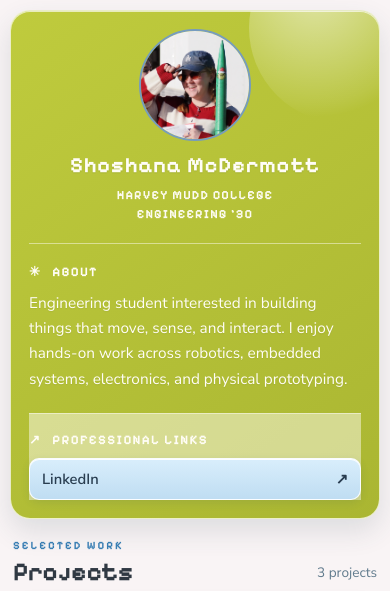
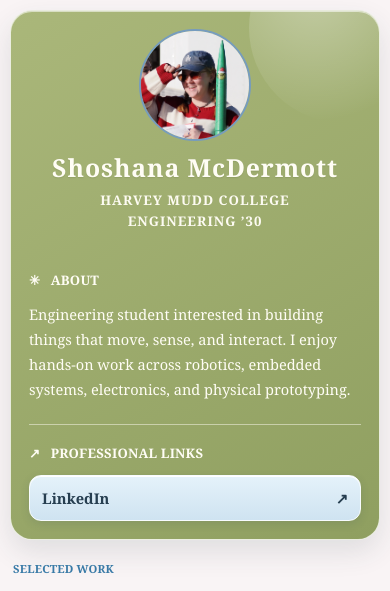
Before and after one commit to smcdermott-commits/smcdermott-commits.github.io, a Jekyll site: the page built from index.html, in a window 390 px wide. Shown: the top 591 px of the page. Built offline with Jekyll 4.4.1, drawn with Linux system fonts in a browser that asks for light colours.

Commit message:
Refine portfolio with readable retro typography and soft blue surfaces

```diff
--- a/css/styles.css
+++ b/css/styles.css
@@ -1670,3 +1670,166 @@ h1, h2, h3, .project-read-more, .profile-intro h2, .profile-links h2,
 @media (max-width: 650px) {
   .profile-card { background: linear-gradient(145deg, #BFCB3D, #AAB632) !important; }
 }
+
+
+/* POLISHED RETRO / SOFT FRUTIGER AERO THEME */
+:root {
+  --text-color: #293744;
+  --border-color: #C2D5E4;
+  --link-color: #356F9C;
+  --highlight-color: #71833B;
+  --background-color: #EAF1F6;
+  --light-background-color: #DCE8F1;
+}
+html, body {
+  background: #EAF1F6 !important;
+  color: #293744;
+}
+body {
+  font-family: 'Roboto Slab', Georgia, serif !important;
+  line-height: 1.65;
+  background:
+    radial-gradient(ellipse at 85% 0%, rgba(255,255,255,.9), transparent 34rem),
+    linear-gradient(145deg, #EEF4F8 0%, #E4EDF4 100%) !important;
+}
+h1, h2, h3, h4, h5, h6,
+.project-read-more, .profile-intro h2, .profile-links h2,
+.project-section-heading .eyebrow, .profile-headline {
+  font-family: 'Retro', 'Roboto Slab', Georgia, serif !important;
+  letter-spacing: .015em;
+}
+
+/* Profile card: muted botanical green, warm-white text */
+.profile-card {
+  background: linear-gradient(150deg, #AAB77A 0%, #8F9F60 100%) !important;
+  color: #FFFDF5 !important;
+  border: 1px solid rgba(255,255,255,.78) !important;
+  border-radius: 22px !important;
+  box-shadow: 0 12px 28px rgba(43,62,76,.12), inset 0 1px 0 rgba(255,255,255,.55) !important;
+}
+.profile-card::before {
+  background: radial-gradient(circle at 35% 30%, rgba(255,255,255,.34), rgba(255,255,255,.04) 65%, transparent 72%);
+}
+.profile-card > h1,
+.profile-card .profile-headline,
+.profile-card .profile-intro h2,
+.profile-card .profile-intro h2 span,
+.profile-card .profile-links h2,
+.profile-card .profile-links h2 span,
+.profile-card .profile-intro p {
+  color: #FFFDF5 !important;
+}
+.profile-card > h1 {
+  font-size: clamp(1.55rem, 2vw, 2rem);
+  line-height: 1.18;
+}
+.profile-card .profile-headline {
+  font-size: .83rem;
+  letter-spacing: .075em;
+  line-height: 1.55;
+}
+.profile-card .profile-intro p {
+  font-family: 'Roboto Slab', Georgia, serif !important;
+  font-size: .91rem;
+  line-height: 1.72;
+  text-shadow: none;
+}
+.profile-card .profile-divider,
+.profile-card .profile-links {
+  border-color: rgba(255,253,245,.48) !important;
+  background: transparent !important;
+}
+.profile-card .profile-links a {
+  background: linear-gradient(180deg, #E5F2FA 0%, #CFE3F1 100%) !important;
+  color: #263E50 !important;
+  border: 1px solid #F8FCFF !important;
+  border-radius: 12px !important;
+  box-shadow: 0 3px 10px rgba(37,61,79,.12), inset 0 1px 0 #fff !important;
+}
+.profile-card .profile-links a span {
+  color: #263E50 !important;
+}
+.profile-card .profile-links a:hover {
+  background: #F1F8FC !important;
+  transform: translateY(-1px);
+}
+.profile-note {
+  color: #526A7B !important;
+}
+
+/* Project cards stand apart from the page background */
+.portfolio-projects .project-card {
+  background: linear-gradient(145deg, #FFFFFF 0%, #F7FAFC 100%) !important;
+  border: 1px solid #C3D6E4 !important;
+  border-radius: 20px !important;
+  box-shadow: 0 7px 20px rgba(45,70,88,.075), inset 0 1px 0 #fff !important;
+}
+.portfolio-projects .project-link:hover .project-card {
+  border-color: #8FB5D0 !important;
+  box-shadow: 0 12px 26px rgba(45,70,88,.13), inset 0 1px 0 #fff !important;
+}
+.portfolio-projects .project-card-heading h2,
+.project-section-heading h1 {
+  color: #293744 !important;
+  font-family: 'Retro', 'Roboto Slab', Georgia, serif !important;
+}
+.portfolio-projects .project-description {
+  color: #344553 !important;
+  font-family: 'Roboto Slab', Georgia, serif !important;
+  line-height: 1.7;
+}
+.project-section-heading .eyebrow,
+.project-arrow {
+  color: #397BA8 !important;
+}
+.project-card-media {
+  background: #DCEAF3 !important;
+  border: 1px solid #D2E1EB;
+  border-radius: 14px !important;
+}
+.portfolio-projects .project-skills .skill {
+  background: #E7F1F8 !important;
+  color: #294E68 !important;
+  border: 1px solid #C2D9E9 !important;
+  font-family: 'Roboto Slab', Georgia, serif !important;
+}
+.project-read-more {
+  color: #526B2D !important;
+  font-family: 'Retro', 'Roboto Slab', Georgia, serif !important;
+  letter-spacing: .045em;
+}
+.project-count {
+  color: #526A7B !important;
+}
+
+/* Detail pages use the same separated surface and readable text */
+.post-view {
+  background: #FFFFFF !important;
+  color: #293744 !important;
+  border: 1px solid #C3D6E4 !important;
+  border-radius: 20px;
+  box-shadow: 0 8px 24px rgba(45,70,88,.08);
+}
+.post-view h1, .post-view h2, .post-view h3 {
+  font-family: 'Retro', 'Roboto Slab', Georgia, serif !important;
+  color: #293744 !important;
+}
+.post-view .content, .post-view .content p, .post-view .content li {
+  color: #344553 !important;
+  font-family: 'Roboto Slab', Georgia, serif !important;
+  line-height: 1.75;
+}
+.post-view .content a {
+  color: #245F8A !important;
+  text-decoration-thickness: 1px;
+  text-underline-offset: 3px;
+}
+.post-view .content blockquote {
+  background: #EDF4F8;
+  border-left-color: #7DAAC8;
+  color: #344553;
+}
+@media (max-width: 650px) {
+  .profile-card { background: linear-gradient(150deg, #AAB77A, #8F9F60) !important; }
+  .portfolio-projects .project-card { background: #FFFFFF !important; }
+}
```
